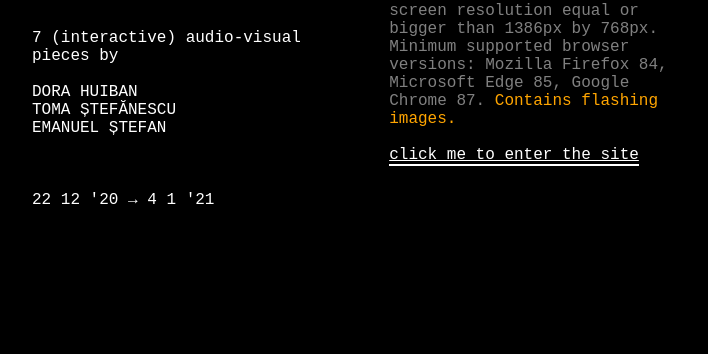
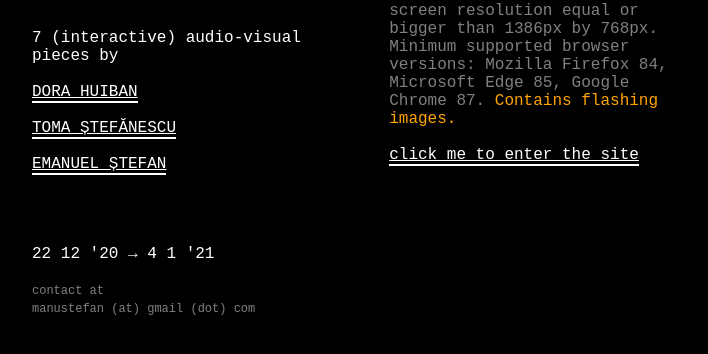
Before and after one commit to subconstant/paranoia_interface, a plain HTML site: page pre.html in a window 1280 px wide. Shown: the part 214-568 px from the top of the page, without its empty margins (96-804 px from the left). Drawn offline with Linux system fonts and the light colour scheme.

Commit message:
add links

```diff
--- a/pre.html
+++ b/pre.html
@@ -22,11 +22,13 @@
 			<span class="logo">paranoia interface</span>
 			<br><br><br>
 			7 (interactive) audio-visual pieces by<br><br>
-			DORA HUIBAN<br>
-			TOMA ȘTEFĂNESCU<br>
-			EMANUEL ȘTEFAN<br>
+			<a href="https://www.instagram.com/dorahuiban/">DORA HUIBAN</a><br><br>
+			<a href="https://www.instagram.com/tomastefanescu/">TOMA ȘTEFĂNESCU</a><br><br>
+			<a href="https://www.instagram.com/stefan__em/">EMANUEL ȘTEFAN</a><br><br>
 			<br><br><br>
 			22 12 '20 → 4 1 '21
+			<br><br>
+			<span style="font-size: 12px;color:grey">contact at<br>manustefan (at) gmail (dot) com</span>
 		</div>
 		<div id="h-2">
 			<span id="info-label">Paranoia Interface requires javascript to be enabled and a screen resolution equal or bigger than 1386px by 768px. Minimum supported browser versions: Mozilla Firefox 84, Microsoft Edge 85, Google Chrome 87. <span class="warn">Contains flashing images.</span></span>
```
